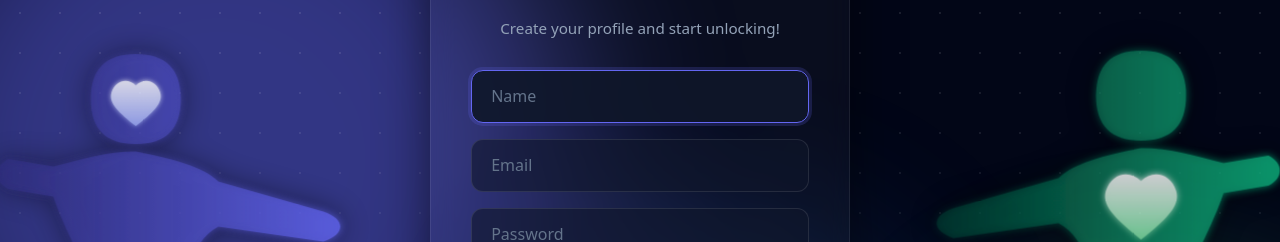
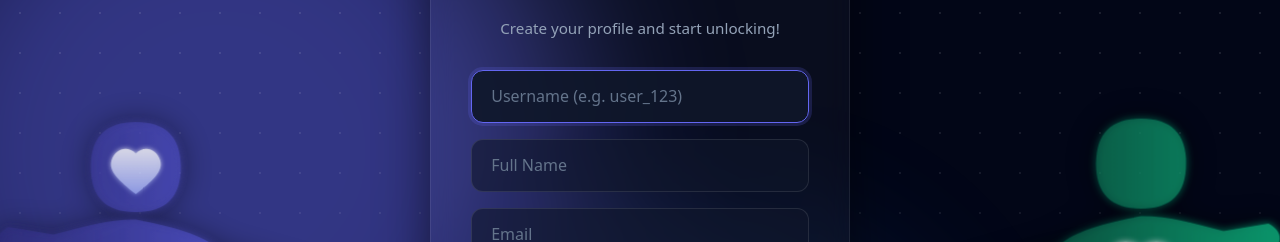
Before and after one commit to MorinoCode/Unlock-Me-Frontend, a React app: page /signup in a window 1280 px wide. Shown: the part 127-369 px from the top of the page. Built offline with nearby package versions, Linux system fonts and the light colour scheme; no server answers; the HTML template or start-up script is replaced by a standard one.

Commit message:
add username

```diff
--- a/src/pages/signupPage/SignupPage.jsx
+++ b/src/pages/signupPage/SignupPage.jsx
@@ -6,12 +6,26 @@ import BackgroundLayout from "../../components/layout/backgroundLayout/Backgroun
 import "./SignupPage.css";
 import { useAuth } from "../../context/useAuth.js";
 
+// کلمات ممنوعه برای نام کاربری
+const FORBIDDEN_USERNAMES = [
+  "admin",
+  "support",
+  "root",
+  "superuser",
+  "help",
+  "info",
+  "manager",
+  "unlockme",
+  "moderator"
+];
+
 const SignupPage = () => {
   const API_URL = import.meta.env.VITE_API_BASE_URL;
   const navigate = useNavigate();
   const { checkAuth } = useAuth();
 
   const [formData, setFormData] = useState({
+    username: "",
     name: "",
     email: "",
     password: "",
@@ -26,8 +40,7 @@ const SignupPage = () => {
   const [isFormValid, setIsFormValid] = useState(false);
   const [loading, setLoading] = useState(false);
 
-  const { name, email, password, confirmPassword, gender, lookingFor } =
-    formData;
+  const { username, name, email, password, confirmPassword, gender, lookingFor } = formData;
 
   const genderOptions = [
     { value: "Female", label: "Female" },
@@ -39,29 +52,49 @@ const SignupPage = () => {
   useEffect(() => {
     const newErrors = {};
 
+    // 1. Username Validation (Strict)
+    if (touched.username) {
+      if (username.length < 3) {
+        newErrors.username = "Username must be at least 3 characters";
+      } else if (FORBIDDEN_USERNAMES.includes(username)) {
+        newErrors.username = "This username is not available";
+      } else if (!/^[a-z0-9_]+$/.test(username)) {
+        // چون ورودی را خودکار lowercase می‌کنیم، اینجا فقط a-z را چک می‌کنیم
+        newErrors.username = "Only lowercase letters, numbers, and underscores allowed";
+      }
+    }
+
+    // 2. Name Validation
     if (touched.name && name.trim().length < 2)
       newErrors.name = "Name is too short";
 
+    // 3. Email Validation
     if (touched.email && !/\S+@\S+\.\S+/.test(email))
       newErrors.email = "Invalid email format";
 
+    // 4. Password Validation
     if (
       touched.password &&
       !/(?=.*[a-z])(?=.*[A-Z])(?=.*\d)(?=.*[@$!%*?&]).{6,}/.test(password)
     )
       newErrors.password = "Min 6 chars, uppercase, lowercase, number & symbol";
 
+    // 5. Confirm Password
     if (touched.confirmPassword && confirmPassword !== password)
       newErrors.confirmPassword = "Passwords do not match";
 
+    // 6. Selects
     if (touched.gender && !gender) newErrors.gender = "Gender is required";
-
     if (touched.lookingFor && !lookingFor)
       newErrors.lookingFor = "This field is required";
 
     setErrors(newErrors);
 
+    // Form Validity Check
     const isValid =
+      username.length >= 3 &&
+      /^[a-z0-9_]+$/.test(username) &&
+      !FORBIDDEN_USERNAMES.includes(username) &&
       name.trim().length >= 2 &&
       /\S+@\S+\.\S+/.test(email) &&
       /(?=.*[a-z])(?=.*[A-Z])(?=.*\d)(?=.*[@$!%*?&]).{6,}/.test(password) &&
@@ -75,8 +108,25 @@ const SignupPage = () => {
 
   // ---------- Handlers ----------
   const handleChange = (e) => {
-    setFormData({ ...formData, [e.target.name]: e.target.value });
-    setServerMessage("");
+    let value = e.target.value;
+    const name = e.target.name;
+
+    // اعمال تغییرات خاص روی Username
+    if (name === "username") {
+      // تبدیل به حروف کوچک و حذف فاصله
+      value = value.toLowerCase().replace(/\s/g, "");
+    }
+
+    setFormData({ ...formData, [name]: value });
+
+    // پاک کردن پیام سرور هنگام تایپ مجدد
+    if (serverMessage) setServerMessage("");
+
+    // ریست کردن ارور فیلد جاری برای UX بهتر (اختیاری)
+    if (errors[name]) {
+         // می‌توان اینجا ارور را نال نکرد تا افکت لحظه‌ای بماند، یا نال کرد
+         // setErrors(prev => ({...prev, [name]: null}));
+    }
   };
 
   const handleBlur = (e) => {
@@ -107,7 +157,14 @@ const SignupPage = () => {
         await checkAuth();
         navigate("/initial-quizzes");
       } else {
-        setServerMessage(data.message || "Signup failed");
+        // مدیریت هوشمند ارورهای یونیک بودن (Username/Email)
+        if (data.message && data.message.toLowerCase().includes("username")) {
+            setErrors(prev => ({ ...prev, username: "Username is already taken" }));
+        } else if (data.message && data.message.toLowerCase().includes("email")) {
+             setErrors(prev => ({ ...prev, email: "Email is already registered" }));
+        } else {
+            setServerMessage(data.message || "Signup failed");
+        }
       }
     } catch (err) {
       setServerMessage("Server error. Try again later.");
@@ -131,14 +188,25 @@ const SignupPage = () => {
             onSubmit={handleSubmit}
             noValidate
           >
+            {/* --- Username Field --- */}
+            <FormInput
+              name="username"
+              placeholder="Username (e.g. user_123)"
+              value={username}
+              onChange={handleChange}
+              onBlur={handleBlur}
+              error={touched.username && errors.username}
+              autoFocus
+            />
+
+            {/* --- Name Field --- */}
             <FormInput
               name="name"
-              placeholder="Name"
+              placeholder="Full Name"
               value={name}
               onChange={handleChange}
               onBlur={handleBlur}
               error={touched.name && errors.name}
-              autoFocus
             />
 
             <FormInput
```
